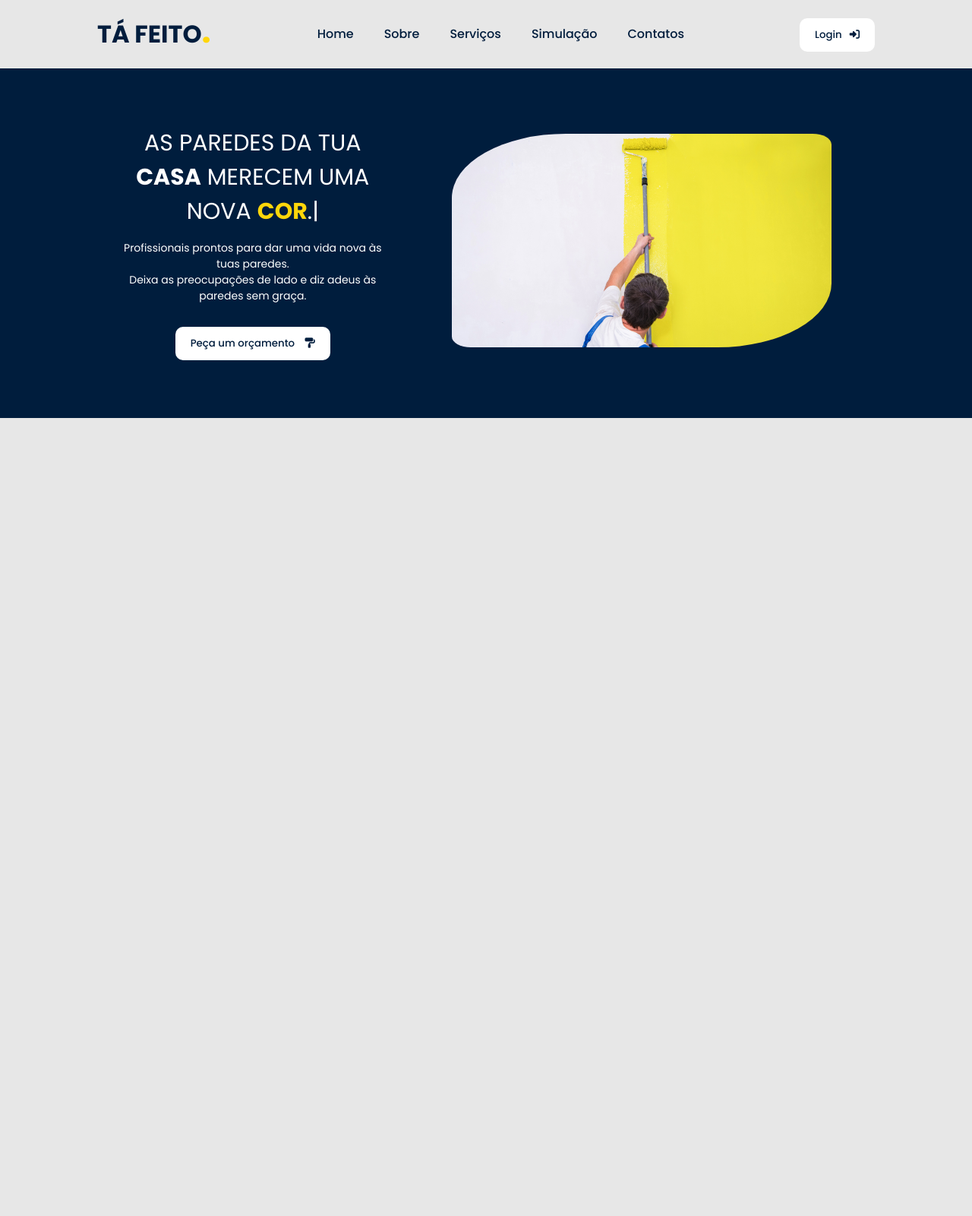
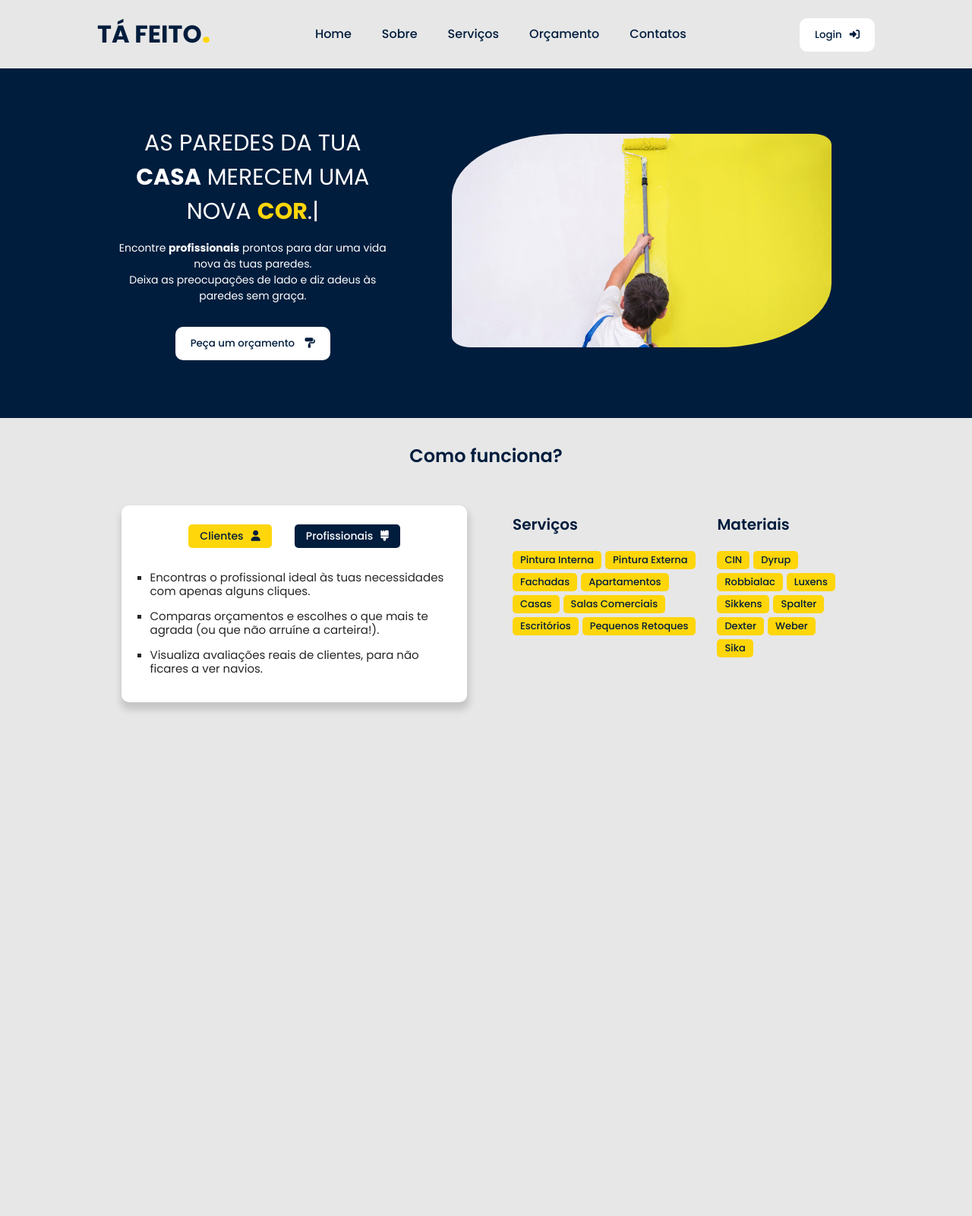
Before and after one commit to jvsmatos/tafeito-personal-project, a PHP site: page / in a window 1280 px wide. Shown: the whole page at 76% size. Run offline with PHP 8.4, Linux system fonts and the light colour scheme; some libraries are stand-ins or nearby versions.

Commit message:
about section done with explanations for clients and professionals separated in tabs using js to hide/show + columns with services and material brands

```diff
--- a/css/style.css
+++ b/css/style.css
@@ -17,7 +17,7 @@
     --third-color: #E0A500;
     --fourth-color:#000814;
     --fith-color: #E7E7E7;
-    --first-shadow-color: rgba(0, 0, 0, 0.1);
+    --first-shadow-color: rgba(0, 0, 0, 0.15);
 }
 
 /* ------ BASE ----- */
@@ -80,10 +80,55 @@ html{
 }
 
 /* ------ CONTAINER ----- */
+.wrapper{
+    min-height: 200vh;
+    background: var(--fith-color);
+}
 
 .container{
     width: 100%;
     position: relative;
+}
+
+.section{
+    padding-block: 2em;
+}
+
+.featured-content{
+    max-width: 1000px;
+    margin:0 auto;
+    padding: 0 20px;
+}
+
+.row{
+    display: flex;
+    justify-content: space-between;
+    width: 100%;
+    gap: 50px;
+}
+
+.col{
+    display: flex;
+    width: 50%;
+}
+
+
+/* ------ REUSABLES COMPONENTS ----- */
+.top-header{
+    text-align: center;
+    margin-bottom: 3em;
+}
+
+.top-header h1{
+    font-weight: 600;
+    color: var(--first-color);
+    margin-bottom: 10px;
+}
+
+h3{
+    font-size: 20px;
+    font-weight: 600;
+    color: var(--first-color);
 }
 
 /* ------ NAVIGATION ----- */
@@ -142,7 +187,7 @@ nav{
     font-weight: 500;
     padding-inline: 0px;
     margin-inline: 20px;
-    transition: transform 0.3s ease-in-out, color 0.3s ease;;
+    transition: transform 0.3s ease-in-out, color 0.3s ease;
 }
 
 .nav-link:hover{
@@ -165,11 +210,6 @@ nav{
 
 
 /* ------ CONTAINER ----- */
-.wrapper{
-    min-height: 200vh;
-    background: var(--fith-color);
-}
-
 .featured-box{
     padding-inline: 10vw;
     position: relative;
@@ -265,6 +305,100 @@ nav{
     -webkit-border-radius: 30% 5% 30% 5%;
 }
 
+.sobre-info{
+    position: relative;
+    display: flex;
+    align-items: center;
+    flex-direction: column;
+    padding-block: 25px 20px;
+    padding-inline: 25px;
+    background: var(--color-white);
+    box-shadow: 1px 8px 10px 2px var(--first-shadow-color);
+    border-radius: 10px;
+}
+
+.sobre-header{
+    display: flex;
+    justify-content: space-between;
+    gap: 30px;
+    border: 0px solid red;
+}
+
+.sobre-header span{
+    padding: 5px 15px;
+    font-size: 14px;
+    background: var(--first-color);
+    border-radius: 5px;
+    color: var(--color-white);
+    font-weight: 500;
+    margin-bottom: 15px;
+    transition: transform 0.3s ease-in-out, color 0.3s ease;
+}
+
+.sobre-header span i{
+    margin-left:10px;
+}
+
+.sobre-info #profissionais{
+    display: none;
+}
+
+.sobre-header span:hover{
+    background: var(--fith-color);
+    color: var(--first-color);
+    cursor: pointer;
+}
+
+.sobre-header span.active{
+    background: var(--second-color);
+    color: var(--first-color);
+}
+
+.sobre-info ul{
+    font-size: 15px;
+    opacity: .85;
+    width: 100%;
+    margin-left: 25px;
+}
+
+.sobre-info:hover ul{
+    opacity: 1;
+}
+
+.sobre-info ul li{
+    list-style:square;
+    margin:15px 0;
+    line-height: 1.2;
+}
+
+.servicos-box{
+    margin: 10px;
+}
+
+.servicos-header{
+    margin-bottom: 20px;
+}
+
+.servicos-list{
+    display: flex;
+    flex-wrap: wrap;
+    gap: 5px;
+}
+
+.servicos-list span{
+    font-size: 13px;
+    background: var(--second-color);
+    color: var(--first-color);
+    padding: 2px 10px;
+    border-radius: 5px;
+    font-weight: 500;
+}
+
+
+
+
+
+
 
 
 
@@ -324,7 +458,6 @@ nav{
 
     .featured-slide{
         order: 1;
-        margin-top: 10vh;
     }
 
     .featured-text{
@@ -335,4 +468,21 @@ nav{
         order: 2;
         min-height: 30vh;
     }
+
+    .row{
+        display: flex;
+        flex-direction: column;
+        justify-content: center;
+        gap: 50px;
+    }
+
+    .col{
+        display: flex;
+        justify-content: center;
+        width: 100%;
+
+    }
+    .sobre-info ul{
+        padding:0 15px;
+    }
 }
--- a/index.html
+++ b/index.html
@@ -35,7 +35,7 @@
                         <div class="circle"></div>
                     </li>
                     <li class="nav_list">
-                        <a href="#simulacao" class="nav-link">Simulação</a>
+                        <a href="#orcamento" class="nav-link">Orçamento</a>
                         <div class="circle"></div>
                     </li>
                     <li class="nav_list">
@@ -52,12 +52,10 @@
             </div>
         </nav>
 
-
-
         <!-- MAIN -->
         <main class="wrapper">
             <!-- HERO SECTION -->
-            <section class="section" id="home">
+            <section id="home">
                 <div class="featured-box">
                     <div class="featured-text">
                         <div class="featured-name">
@@ -71,10 +69,9 @@
                         </div>
                         <div class="featured-text-info">
                             <p>
-                                Profissionais prontos para dar uma vida nova às tuas paredes.</br>
+                                Encontre <strong>profissionais</strong> prontos para dar uma vida nova às tuas paredes.</br>
                                 Deixa as preocupações de lado e diz adeus às paredes sem graça.
                             </p>
-
                         </div>
                         <div class="featured-text-btn">
                             <button class="btn">Peça um orçamento <i class="fa-solid fa-paint-roller"></i></button>
@@ -90,6 +87,67 @@
                             </div>
                             <div class="slide">
                                 <img src="images/4.png" alt="avatar">
+                            </div>
+                        </div>
+                    </div>
+                </div>
+            </section>
+
+            <section class="section" id="sobre">
+                <div class="featured-content">
+                    <div class="top-header">
+                        <h1>Como funciona?</h1>
+                    </div>
+                    <div class="row">
+                        <div class="col">
+                            <div class="sobre-info">
+                                <div class="sobre-header">
+                                    <span id="tabClientes" class="active">Clientes<i class="fa-solid fa-user"></i></span>
+                                    <span id="tabProf">Profissionais<i class="fa-solid fa-brush"></i></span>
+                                </div>
+                                <ul id="clientes">
+                                    <li>Encontras o profissional ideal às tuas necessidades com apenas alguns cliques.</li>
+                                    <li>Comparas orçamentos e escolhes o que mais te agrada (ou que não arruíne a carteira!).</li>
+                                    <li>Visualiza avaliações reais de clientes, para não ficares a ver navios.</li>
+                                </ul>
+                                <ul id="profissionais">
+                                    <li>Tens acesso a mais trabalhos e menos tempo perdido à procura de clientes.</li>
+                                    <li>Flexibilidade total para escolheres os trabalhos que te dão jeito.</li>
+                                    <li>Recebes pagamentos de forma segura e sem confusões.</li>
+                                </ul>
+                            </div>
+                        </div>
+                        <div class="col">
+                            <div class="servicos-box">
+                                <div class="servicos-header">
+                                    <h3>Serviços</h3>
+                                </div>
+                                <div class="servicos-list">
+                                    <span>Pintura Interna</span>
+                                    <span>Pintura Externa</span>
+                                    <span>Fachadas</span>
+                                    <span>Apartamentos</span>
+                                    <span>Casas</span>
+                                    <span>Salas Comerciais</span>
+                                    <span>Escritórios</span>
+                                    <span>Pequenos Retoques</span>
+                                </div>
+                            </div>
+                            <div class="servicos-box">
+                                <div class="servicos-header">
+                                    <h3>Materiais</h3>
+                                </div>
+                                <div class="servicos-list">
+                                    <span>CIN</span>
+                                    <span>Dyrup</span>
+                                    <span>Robbialac</span>
+                                    <span>Luxens</span>
+                                    <span>Sikkens</span>
+                                    <span>Spalter</span>
+                                    <span>Dexter</span>
+                                    <span>Weber</span>
+                                    <span>Sika</span>
+                                </div>
                             </div>
                         </div>
                     </div>
--- a/js/script.js
+++ b/js/script.js
@@ -89,3 +89,26 @@
 
     // Change slide every 5 seconds
     setInterval(showSlides, 5000);
+
+/* ----- TAB EFFECT HIDE/SHOW ----- */
+    var tabClientes = document.getElementById('tabClientes');
+    var tabProf = document.getElementById('tabProf');
+    var clientes = document.getElementById('clientes');
+    var profissionais = document.getElementById('profissionais');
+
+    function mostrarClientes() {
+        clientes.style.display = 'block';
+        profissionais.style.display = 'none';
+        tabClientes.classList.add('active');
+        tabProf.classList.remove('active');
+    }
+
+    function mostrarProfissionais() {
+        clientes.style.display = 'none';
+        profissionais.style.display = 'block';
+        tabClientes.classList.remove('active');
+        tabProf.classList.add('active');
+    }
+
+    tabClientes.addEventListener('click', mostrarClientes);
+    tabProf.addEventListener('click', mostrarProfissionais);
```
